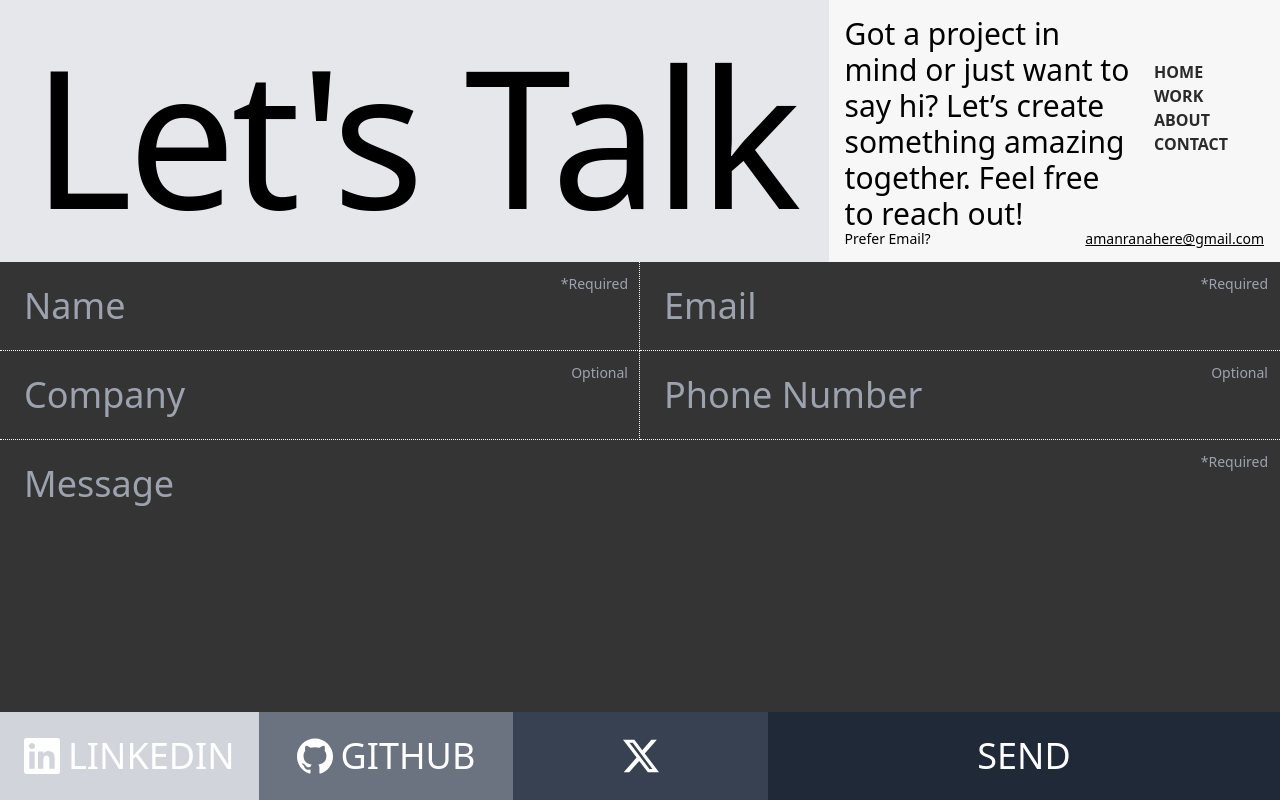
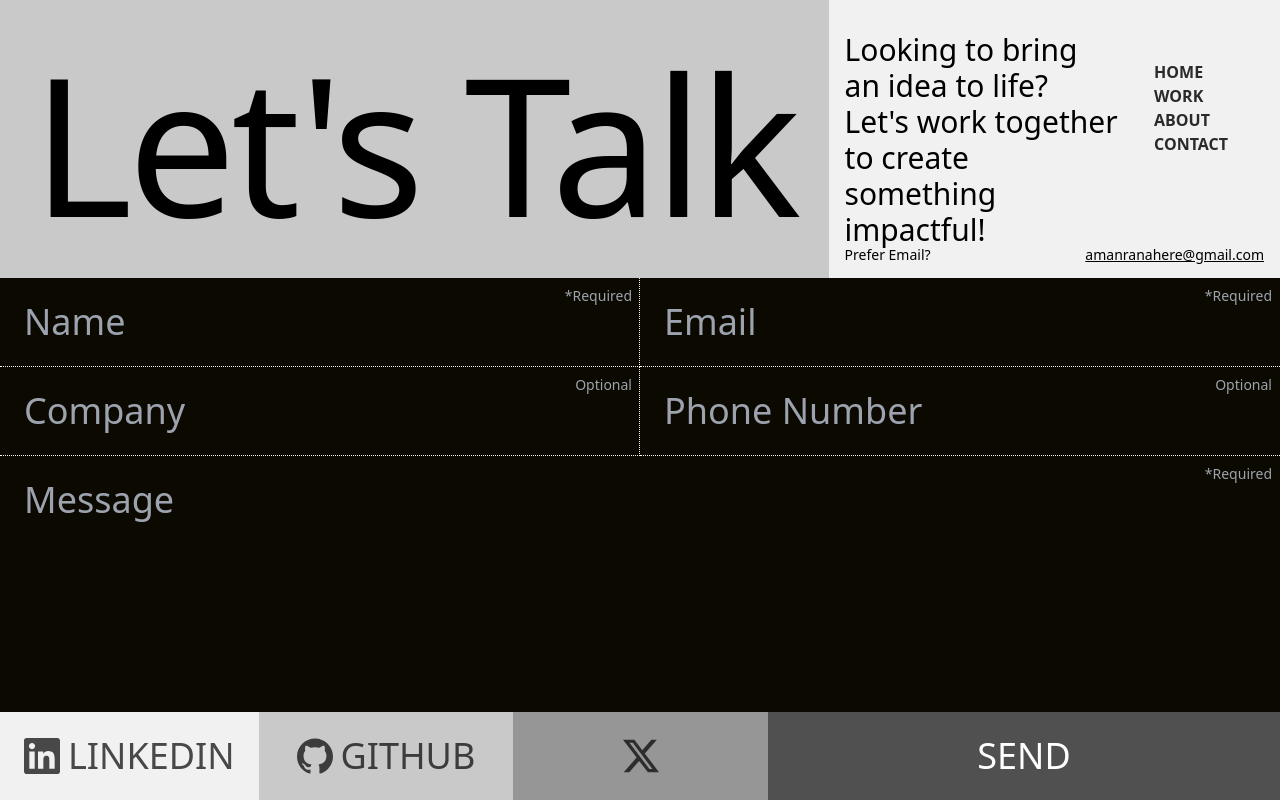
Before and after one commit to amanranahere/Portfolio, a React (Vite) app: page /contact in a window 1280 px wide. Built offline with nearby package versions, Linux system fonts and the light colour scheme.

Commit message:
complete contact page

```diff
--- a/src/components/Contact/ContactForm.jsx
+++ b/src/components/Contact/ContactForm.jsx
@@ -62,9 +62,9 @@ export default function ContactForm() {
               value={formData.name}
               onChange={handleChange}
               required
-              className="w-full p-6 text-lg md:text-2xl lg:text-4xl leading-5 bg-[#343434] hover:bg-[#3f3f3f] focus:bg-[#3f3f3f] text-[#f7f7f7] outline-none border-b md:border-r border-dotted border-[#f7f7f7] transition-colors duration-500"
+              className="w-full p-6 text-lg md:text-2xl lg:text-4xl leading-5 bg-[#0c0a00] hover:bg-[#1a1a1a] focus:bg-[#2a2a2a] text-[#f7f7f7] outline-none border-b md:border-r border-dotted border-[#f7f7f7] transition-colors duration-500"
             />
-            <span className="absolute top-3 right-3 text-sm text-gray-400">
+            <span className="absolute top-2 right-2 text-sm text-gray-400">
               *Required
             </span>
           </div>
@@ -77,9 +77,9 @@ export default function ContactForm() {
               value={formData.email}
               onChange={handleChange}
               required
-              className="w-full p-6 text-lg md:text-2xl lg:text-4xl leading-5 bg-[#343434] hover:bg-[#3f3f3f] focus:bg-[#3f3f3f] text-[#f7f7f7] outline-none border-b border-l md:border-l-0  border-dotted border-[#f7f7f7] focus:border-[#f7f7f7] transition duration-500"
+              className="w-full p-6 text-lg md:text-2xl lg:text-4xl leading-5 bg-[#0c0a00] hover:bg-[#1a1a1a] focus:bg-[#2a2a2a] text-[#f7f7f7] outline-none border-b border-dotted border-[#f7f7f7] transition duration-500"
             />
-            <span className="absolute top-3 right-3 text-sm text-gray-400">
+            <span className="absolute top-2 right-2 text-sm text-gray-400">
               *Required
             </span>
           </div>
@@ -93,9 +93,9 @@ export default function ContactForm() {
               placeholder="Company"
               value={formData.company}
               onChange={handleChange}
-              className="w-full p-6 text-lg md:text-2xl lg:text-4xl leading-5 bg-[#343434] hover:bg-[#3f3f3f] focus:bg-[#3f3f3f] text-[#f7f7f7] outline-none border-b md:border-r border-dotted border-[#f7f7f7] focus:border-[#f7f7f7] transition duration-500"
+              className="w-full p-6 text-lg md:text-2xl lg:text-4xl leading-5 bg-[#0c0a00] hover:bg-[#1a1a1a] focus:bg-[#2a2a2a] text-[#f7f7f7] outline-none border-b md:border-r border-dotted border-[#f7f7f7] transition duration-500"
             />
-            <span className="absolute top-3 right-3 text-sm text-gray-400">
+            <span className="absolute top-2 right-2 text-sm text-gray-400">
               Optional
             </span>
           </div>
@@ -107,9 +107,9 @@ export default function ContactForm() {
               placeholder="Phone Number"
               value={formData.phone}
               onChange={handleChange}
-              className="w-full p-6 text-lg md:text-2xl lg:text-4xl leading-5 bg-[#343434] hover:bg-[#3f3f3f] focus:bg-[#3f3f3f] text-[#f7f7f7] outline-none border-b border-dotted border-[#f7f7f7] focus:border-[#f7f7f7] transition duration-500"
+              className="w-full p-6 text-lg md:text-2xl lg:text-4xl leading-5 bg-[#0c0a00] hover:bg-[#1a1a1a] focus:bg-[#2a2a2a] text-[#f7f7f7] outline-none border-b border-dotted border-[#f7f7f7]  transition duration-500"
             />
-            <span className="absolute top-3 right-3 text-sm text-gray-400">
+            <span className="absolute top-2 right-2 text-sm text-gray-400">
               Optional
             </span>
           </div>
@@ -123,9 +123,9 @@ export default function ContactForm() {
             onChange={handleChange}
             required
             rows="2"
-            className="flex-grow w-full pb-24 lg:pb-0 h-full p-6 text-lg md:text-2xl lg:text-4xl bg-[#343434] hover:bg-[#3f3f3f] focus:bg-[#3f3f3f] text-[#f7f7f7] outline-none  transition-colors duration-500 resize-none"
+            className="flex-grow w-full pb-24 lg:pb-0 h-full p-6 text-lg md:text-2xl lg:text-4xl bg-[#0c0a00] hover:bg-[#1a1a1a] focus:bg-[#2a2a2a] text-[#f7f7f7] outline-none  transition-colors duration-500 resize-none"
           ></textarea>
-          <span className="absolute top-3 right-3 text-sm text-gray-400">
+          <span className="absolute top-2 right-2 text-sm text-gray-400">
             *Required
           </span>
         </div>
@@ -133,8 +133,7 @@ export default function ContactForm() {
         <div className="w-full flex flex-col md:flex-row-reverse text-lg md:text-2xl lg:text-4xl leading-5">
           <button
             type="submit"
-            className="w-full h-full p-6 md:w-[40%] flex justify-center items-center bg-gray-800 text-white
-            hover:bg-gray-600 active:bg-gray-600 relative button-glow"
+            className="w-full h-full p-6 md:w-[40%] flex justify-center items-center bg-[#505050] hover:bg-[#303030] active:bg-[#161616] text-white relative button-glow transition duration-500"
             style={{ animationDelay: "0.8s" }}
           >
             {loading ? (
@@ -160,7 +159,7 @@ export default function ContactForm() {
               href=""
               target="_blank"
               rel="noopener noreferrer"
-              className="w-full h-full p-6 bg-gray-300 text-white hover:bg-gray-200 transition duration-500 flex justify-center items-center gap-2 button-glow"
+              className="w-full h-full p-6 bg-[#f1f1f1] hover:bg-[#d4d4d4] active:bg-[#bcbcbc] text-black/70 transition duration-500 flex justify-center items-center gap-2 button-glow"
               style={{ animationDelay: "0.2s" }}
             >
               <SiLinkedin /> <span>LINKEDIN</span>
@@ -170,7 +169,7 @@ export default function ContactForm() {
               href="https://github.com/amanranahere"
               target="_blank"
               rel="noopener noreferrer"
-              className="w-full h-full p-6 bg-gray-500 text-white hover:bg-gray-400 transition duration-500 flex justify-center items-center gap-2 button-glow"
+              className="w-full h-full p-6 bg-[#c9c9c9] hover:bg-[#a8a8a8] active:bg-[#8a8a8a] text-black/70 transition duration-500 flex justify-center items-center gap-2 button-glow"
               style={{ animationDelay: "0.4s" }}
             >
               <SiGithub /> <span>GITHUB</span>
@@ -180,7 +179,8 @@ export default function ContactForm() {
               href=""
               target="_blank"
               rel="noopener noreferrer"
-              className="w-full h-full p-6 bg-gray-700 text-white hover:bg-gray-600 transition duration-500 flex justify-center items-center gap-2 button-glow"
+              className="w-full h-full p-6 bg-[#969696] hover:bg-[#707070]
+               active:bg-[#545454] text-black/70 transition duration-500 flex justify-center items-center gap-2 button-glow"
               style={{ animationDelay: "0.6s" }}
             >
               <SiX />
--- /dev/null
+++ b/src/components/Home/FirstSection.jsx
@@ -0,0 +1,7 @@
+import React from "react";
+
+function FirstSection() {
+  return <div>its working</div>;
+}
+
+export default FirstSection;
--- a/src/index.css
+++ b/src/index.css
@@ -32,7 +32,7 @@ body {
     filter: brightness(1);
   }
   50% {
-    filter: brightness(1.5);
+    filter: brightness(0.5);
   }
   100% {
     filter: brightness(1);
@@ -40,7 +40,7 @@ body {
 }
 
 .button-glow {
-  animation: glowEffect 0.8s ease-in-out forwards;
+  animation: glowEffect 1.2s ease-in-out forwards;
 }
 
 /* button glow effect - end */
--- a/src/pages/Contact.jsx
+++ b/src/pages/Contact.jsx
@@ -4,16 +4,16 @@ import ContactForm from "../components/Contact/ContactForm.jsx";
 
 function Contact() {
   return (
-    <div className="lg:pt-0 bg-[#343434] h-screen flex flex-col">
+    <div className="lg:pt-0 bg-[#0c0a00] h-screen flex flex-col">
       <div className="flex flex-col lg:flex-row">
-        <div className="p-8 pt-40 md:pt-52 lg:pt-10 bg-gray-200 text-[4rem] md:text-[15vw] leading-[0.9] tracking-tight font-medium whitespace-nowrap flex justify-center items-center select-none">
+        <div className="p-8 pt-40 md:pt-52 lg:pt-10 bg-[#c9c9c9] text-[4rem] md:text-[15vw] leading-[0.9] tracking-tight font-medium whitespace-nowrap flex justify-center items-center select-none">
           Let's Talk
         </div>
 
-        <div className="bg-[#f7f7f7] flex flex-col justify-between p-4 gap-10 lg:gap-0">
-          <div className="text-3xl md:text-center lg:text-left lg:pr-32 select-none">
-            Got a project in mind or just want to say hi? Let’s create something
-            amazing together. Feel free to reach out!
+        <div className="bg-[#f1f1f1] flex flex-col justify-between p-4 gap-10 lg:gap-0">
+          <div className="text-3xl md:text-center lg:text-left lg:pr-36 lg:pt-4 select-none">
+            Looking to bring an idea to life? Let&apos;s work together to create
+            something impactful!
           </div>
 
           <div className="flex justify-between text-sm">
--- a/src/pages/Home.jsx
+++ b/src/pages/Home.jsx
@@ -1,13 +1,12 @@
 import React from "react";
 import PageTransition from "../components/Transitions/PageTransition";
+import FirstSection from "../components/Home/FirstSection";
 
 function Home() {
   return (
-    <div className="">
-      <div className="ml-3 lg:ml-10 flex flex-col justify-end h-[90vh] text-[12vw] lg:text-[10vw] text-[#222222] leading-[0.9] tracking-[-0.04em] font-semibold select-none">
-        <div>LANDING PAGE</div>
-      </div>
-    </div>
+    <>
+      <FirstSection />
+    </>
   );
 }
 
```
